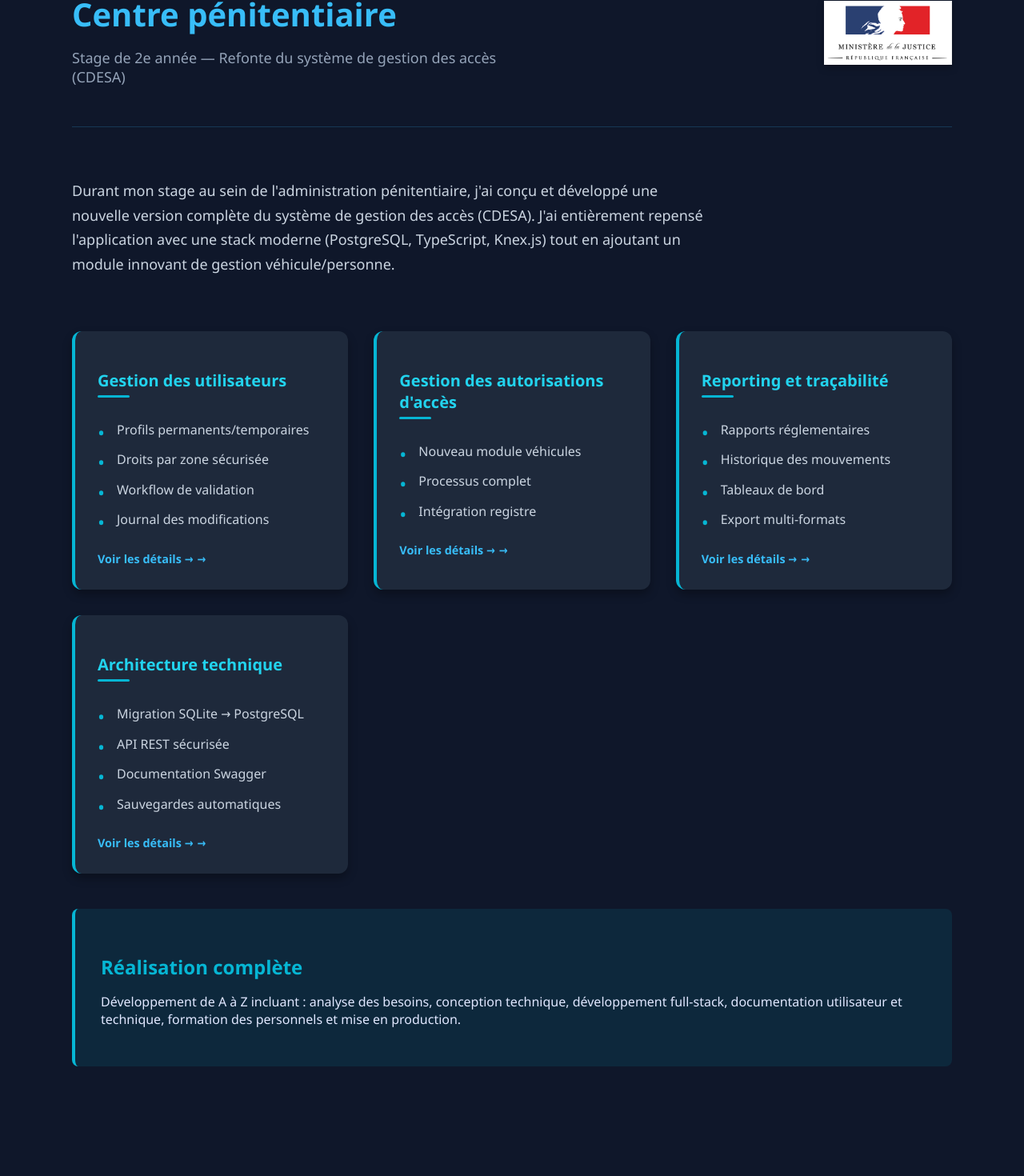
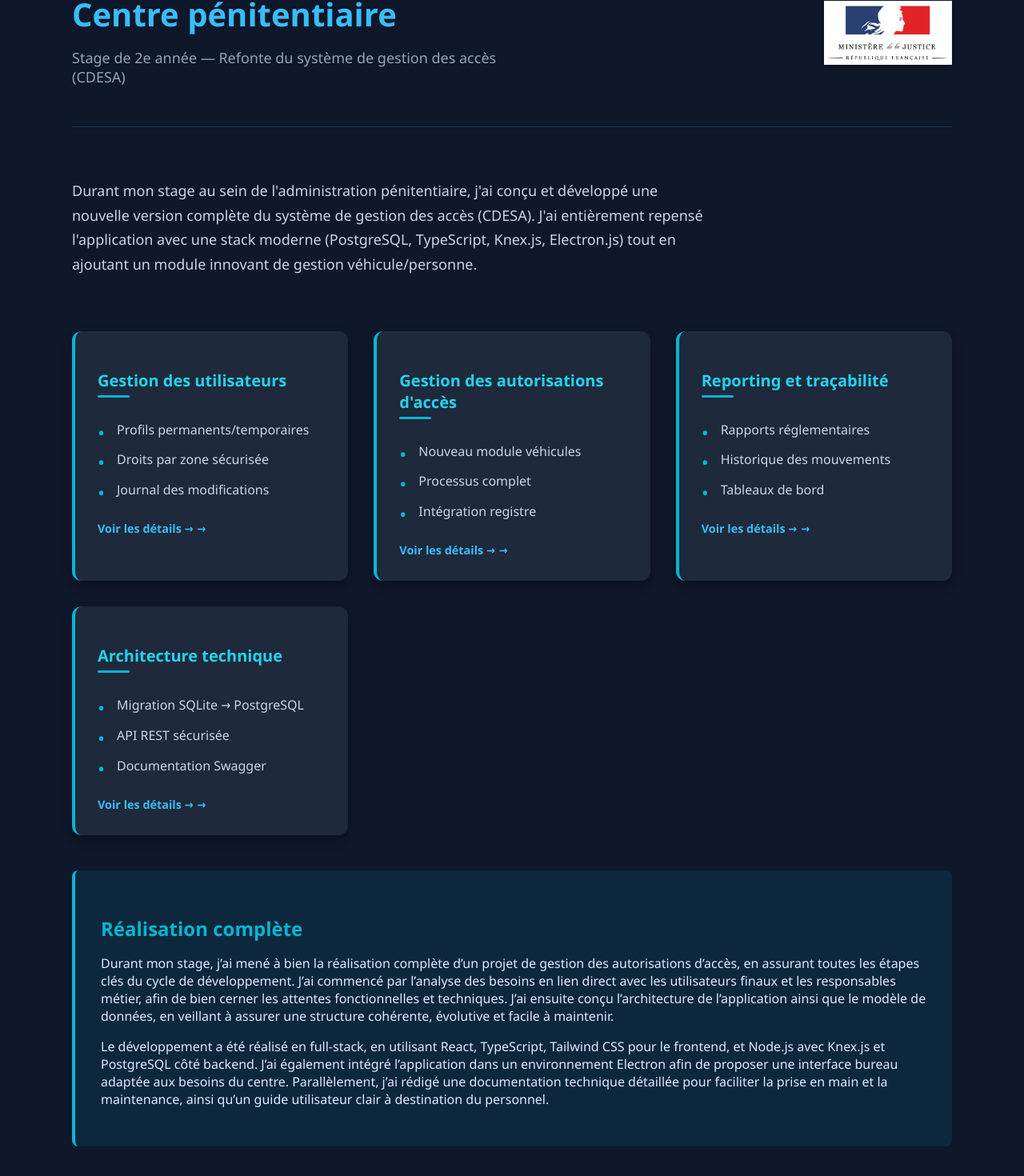
Before and after one commit to sekici-iut90/portfolio_stage, a React (Vite) app: page /stage in a window 1280 px wide. Shown: the part 127-1597 px from the top of the page at 80% size. Before the commit the page ends 1548 px from the top, so only its background shows below. Built offline with nearby package versions, Linux system fonts and the light colour scheme.

Commit message:
update 2

```diff
--- a/src/Pages/About.jsx
+++ b/src/Pages/About.jsx
@@ -95,7 +95,7 @@ export default function About() {
                         transition={{ duration: 0.6, delay: 0.4 }}
                         viewport={{ once: true }}
                     >
-                        Travailler au sein d'un environnement aussi structuré m'a permis de mettre en pratique mes compétences en développement tout en m'adaptant aux enjeux spécifiques du secteur pénitentiaire. L'écoute, la rigueur et le respect des normes (notamment RGAA et sécurité) sont au cœur de chaque projet mené.
+                        Travailler au sein d'un environnement aussi structuré m'a permis de mettre en pratique mes compétences en développement tout en m'adaptant aux enjeux spécifiques du secteur pénitentiaire. L'écoute, la rigueur et le respect des normes  sont au cœur de chaque projet mené.
                     </motion.p>
                 </AnimatePresence>
 
--- a/src/Pages/StagePage.jsx
+++ b/src/Pages/StagePage.jsx
@@ -140,7 +140,7 @@ export default function StagePage() {
                     <p className="paragraph">
                         Durant mon stage au sein de l'administration pénitentiaire, j'ai conçu et développé une nouvelle version complète
                         du système de gestion des accès (CDESA). J'ai entièrement repensé l'application avec une stack moderne
-                        (PostgreSQL, TypeScript, Knex.js) tout en ajoutant un module innovant de gestion véhicule/personne.
+                        (PostgreSQL, TypeScript, Knex.js, Electron.js) tout en ajoutant un module innovant de gestion véhicule/personne.
                     </p>
 
 
@@ -152,7 +152,6 @@ export default function StagePage() {
                                 features: [
                                     "Profils permanents/temporaires",
                                     "Droits par zone sécurisée",
-                                    "Workflow de validation",
                                     "Journal des modifications"
                                 ]
                             },
@@ -170,7 +169,6 @@ export default function StagePage() {
                                     "Rapports réglementaires",
                                     "Historique des mouvements",
                                     "Tableaux de bord",
-                                    "Export multi-formats"
                                 ]
                             },
                             {
@@ -179,7 +177,6 @@ export default function StagePage() {
                                     "Migration SQLite → PostgreSQL",
                                     "API REST sécurisée",
                                     "Documentation Swagger",
-                                    "Sauvegardes automatiques"
                                 ]
                             }
                         ].map((block, i) => (
@@ -243,9 +240,10 @@ export default function StagePage() {
                     >
                         <h3 className="achievement-title">Réalisation complète</h3>
                         <p>
-                            Développement de A à Z incluant : analyse des besoins, conception technique,
-                            développement full-stack, documentation utilisateur et technique, formation
-                            des personnels et mise en production.
+                            Durant mon stage, j’ai mené à bien la réalisation complète d’un projet de gestion des autorisations d’accès, en assurant toutes les étapes clés du cycle de développement. J’ai commencé par l’analyse des besoins en lien direct avec les utilisateurs finaux et les responsables métier, afin de bien cerner les attentes fonctionnelles et techniques. J’ai ensuite conçu l’architecture de l’application ainsi que le modèle de données, en veillant à assurer une structure cohérente, évolutive et facile à maintenir.
+
+                            </p>
+                        <p>Le développement a été réalisé en full-stack, en utilisant React, TypeScript, Tailwind CSS pour le frontend, et Node.js avec Knex.js et PostgreSQL côté backend. J’ai également intégré l’application dans un environnement Electron afin de proposer une interface bureau adaptée aux besoins du centre. Parallèlement, j’ai rédigé une documentation technique détaillée pour faciliter la prise en main et la maintenance, ainsi qu’un guide utilisateur clair à destination du personnel.
                         </p>
                     </motion.div>
                 </motion.div>
--- a/src/Pages/competence.jsx
+++ b/src/Pages/competence.jsx
@@ -116,16 +116,6 @@ const competencesData = [
 
                     </>
                 ]
-
-            },
-            {
-                niveau: "       AC4 : Vérifier et valider la qualité de l’application par les tests",
-                acs: [
-                    "Élaborer et implémenter les spécifications fonctionnelles et non fonctionnelles à partir des exigences",
-                    "Appliquer des principes d’accessibilité et d’ergonomie",
-                    "Adopter de bonnes pratiques de conception et de programmation",
-                    "Vérifier et valider la qualité de l’application par les tests",
-                ],
             }
         ],
     },
```
